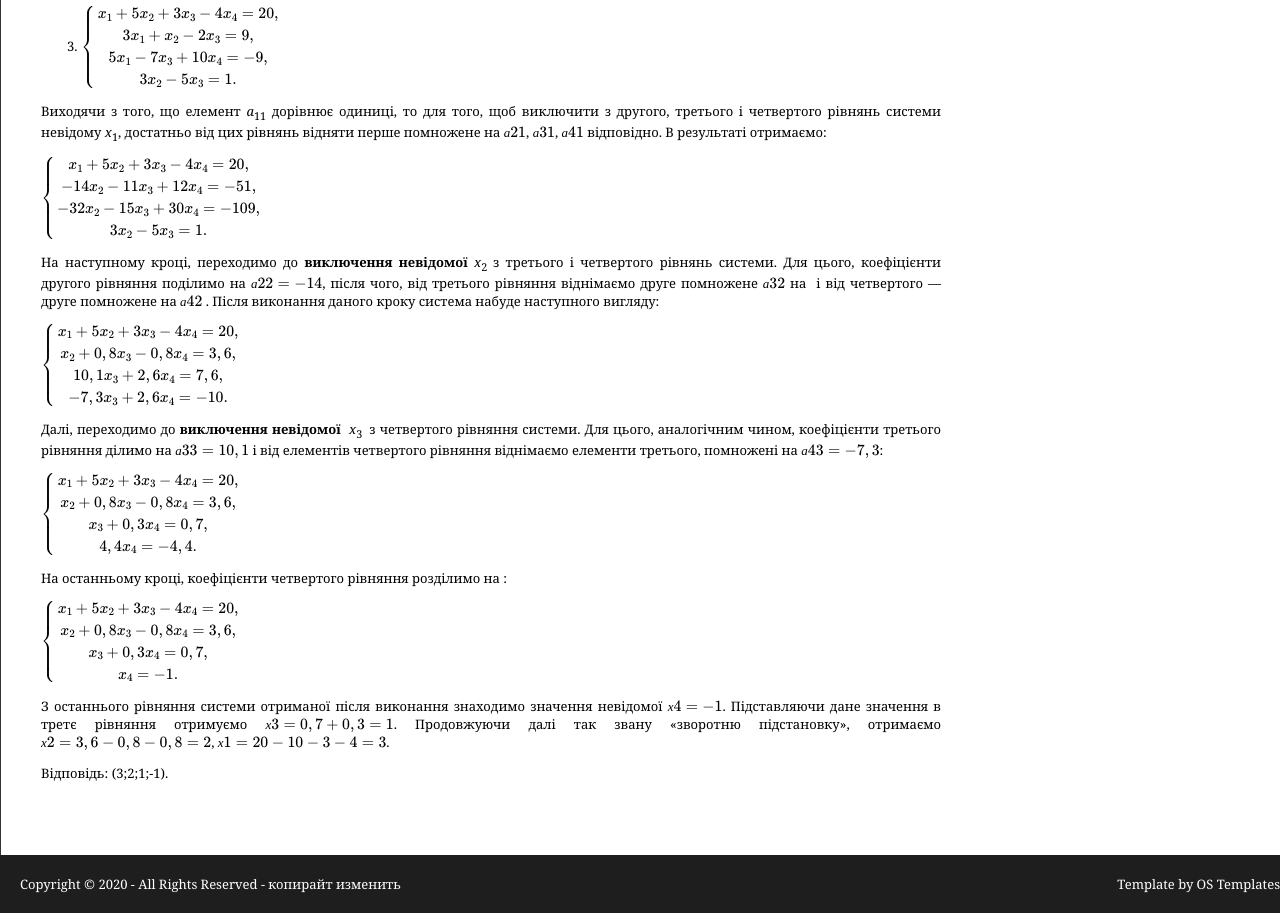
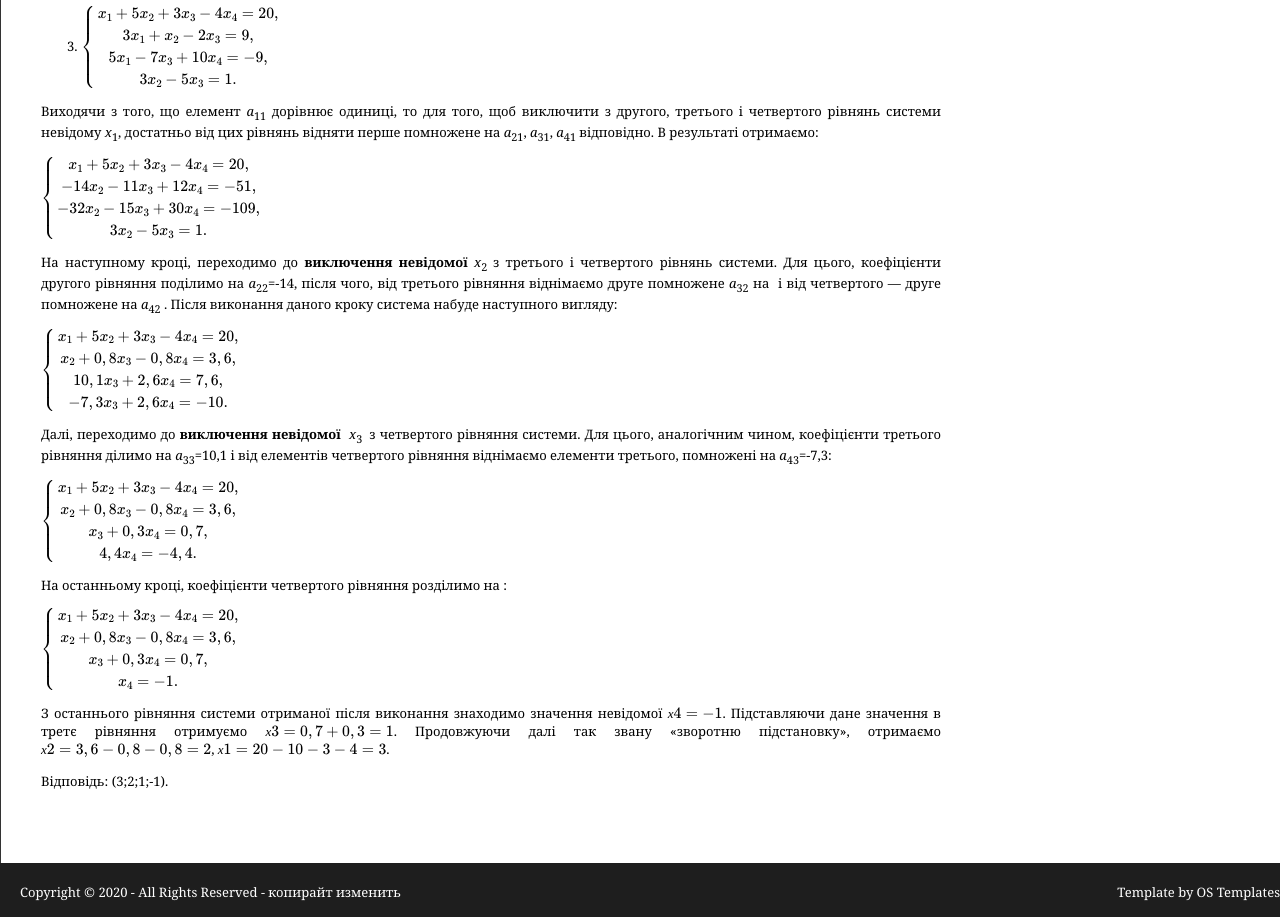
Before and after one commit to fizik888/Diplom, a plain HTML site: page razdel2_3.html in a window 1280 px wide. Shown: the part 1480-2397 px from the top of the page. Drawn offline with nearby package versions, Linux system fonts and the light colour scheme; some packages are replaced by stand-ins of ours.

Commit message:
Update razdel2_3.html

```diff
--- a/razdel2_3.html
+++ b/razdel2_3.html
@@ -63,11 +63,11 @@
       <ol start="3">
       <li>\(\left\{\begin{matrix}x_1+5x_2+3x_3-4x_4=20,\\3x_1+x_2-2x_3=9,\\5x_1-7x_3+10x_4=-9,\\ 3x_2-5x_3=1.\\\end{matrix}\right.\)<strong>&nbsp;</strong></li>
       </ol>
-      <p>Виходячи з того, що елемент <em>a</em><sub>11</sub> дорівнює одиниці, то для того, щоб виключити з другого, третього і четвертого рівнянь системи невідому&nbsp;<em>х</em><sub>1</sub>, достатньо від цих рівнянь відняти перше помножене на \(а21\), \(а31\), \(а41\)&nbsp;відповідно. В результаті отримаємо:</p>
+      <p>Виходячи з того, що елемент <em>a</em><sub>11</sub> дорівнює одиниці, то для того, щоб виключити з другого, третього і четвертого рівнянь системи невідому&nbsp;<em>х</em><sub>1</sub>, достатньо від цих рівнянь відняти перше помножене на <em>a</em><sub>21</sub>, <em>a</em><sub>31</sub>, <em>a</em><sub>41</sub>&nbsp;відповідно. В результаті отримаємо:</p>
       <p>\(\left\{\begin{matrix}x_1+5x_2+3x_3-4x_4=20,\\-14x_2-11x_3+12x_4=-51,\\-32x_2-15x_3+30x_4=-109,\\ 3x_2-5x_3=1.\\\end{matrix}\right.\)</p>
-      <p>На наступному кроці, переходимо до <strong>виключення невідомої</strong> <em>х</em><sub>2 </sub>з третього і четвертого рівнянь системи. Для цього, коефіцієнти другого рівняння поділимо на \(а22=-14\), після чого, від третього рівняння віднімаємо друге помножене \(а32\) на &nbsp;і від четвертого&nbsp;&mdash; друге помножене на \(а42\) . Після виконання даного кроку система набуде наступного вигляду:</p>
+      <p>На наступному кроці, переходимо до <strong>виключення невідомої</strong> <em>х</em><sub>2 </sub>з третього і четвертого рівнянь системи. Для цього, коефіцієнти другого рівняння поділимо на <em>a</em><sub>22</sub>=-14, після чого, від третього рівняння віднімаємо друге помножене <em>a</em><sub>32</sub> на &nbsp;і від четвертого&nbsp;&mdash; друге помножене на <em>a</em><sub>42</sub> . Після виконання даного кроку система набуде наступного вигляду:</p>
       <p>\(\left\{\begin{matrix}x_1+5x_2+3x_3-4x_4=20,\\x_2+0,8x_3-0,8x_4=3,6,\\10,1x_3+2,6x_4=7,6,\\-7, 3x_3+2,6x_4=-10.\\\end{matrix}\right.\)</p>
-      <p>Далі, переходимо до <strong>виключення невідомої</strong> &nbsp;<em>х</em><sub>3&nbsp; </sub>з четвертого рівняння системи. Для цього, аналогічним чином, коефіцієнти третього рівняння ділимо на \(а33=10,1\)&nbsp;і від елементів четвертого рівняння віднімаємо елементи третього, помножені на \(а43=-7,3\):</p>
+      <p>Далі, переходимо до <strong>виключення невідомої</strong> &nbsp;<em>х</em><sub>3&nbsp; </sub>з четвертого рівняння системи. Для цього, аналогічним чином, коефіцієнти третього рівняння ділимо на <em>a</em><sub>33</sub>=10,1&nbsp;і від елементів четвертого рівняння віднімаємо елементи третього, помножені на <em>a</em><sub>43</sub>=-7,3:</p>
       <p>\(\left\{\begin{matrix}x_1+5x_2+3x_3-4x_4=20,\\x_2+0,8x_3-0,8x_4=3,6,\\x_3+0,3x_4=0,7,\\4,4x_4=-4,4.\\\end{matrix}\right.\)</p>
       <p>На останньому кроці, коефіцієнти четвертого рівняння розділимо на \(\):</p>
       <p>\(\left\{\begin{matrix}x_1+5x_2+3x_3-4x_4=20,\\x_2+0,8x_3-0,8x_4=3,6,\\x_3+0,3x_4=0,7,\\x_4=-1.\\\end{matrix}\right.\)</p>
```
